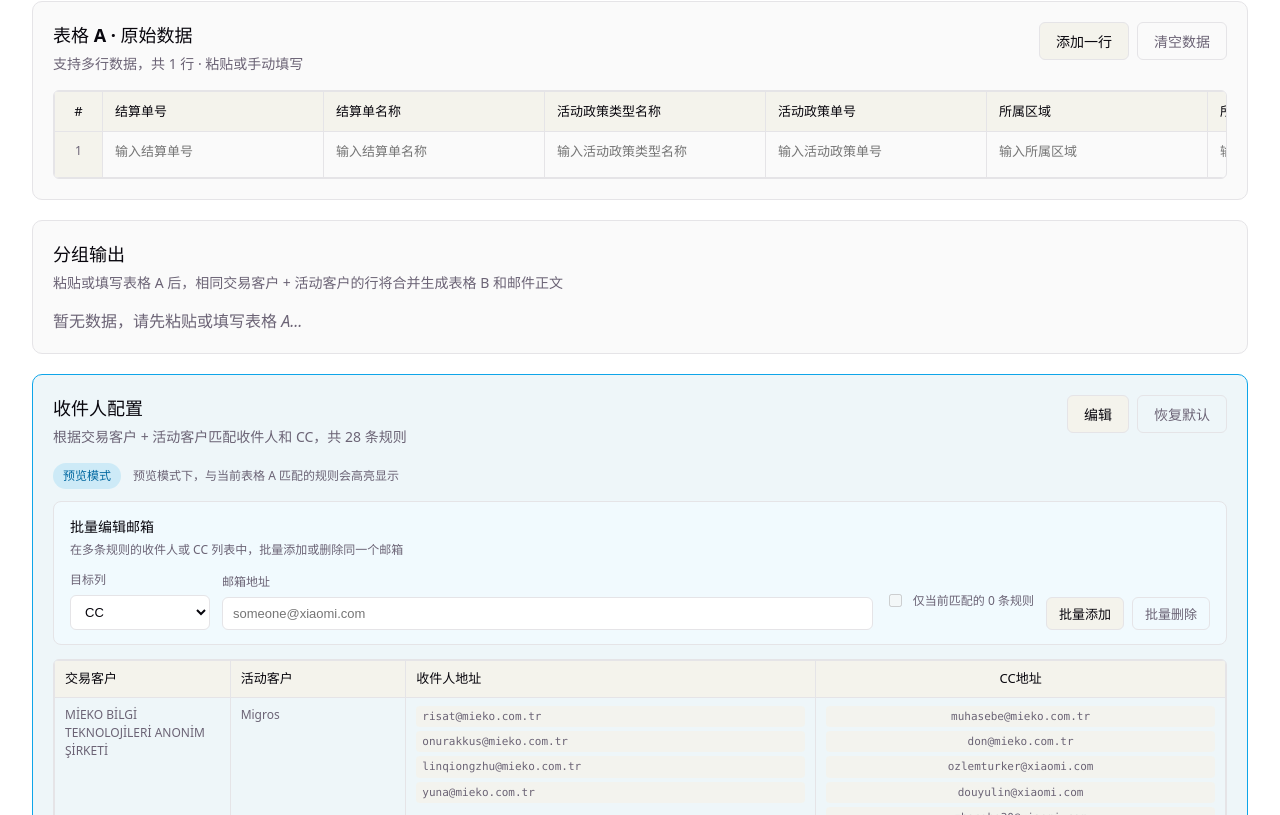
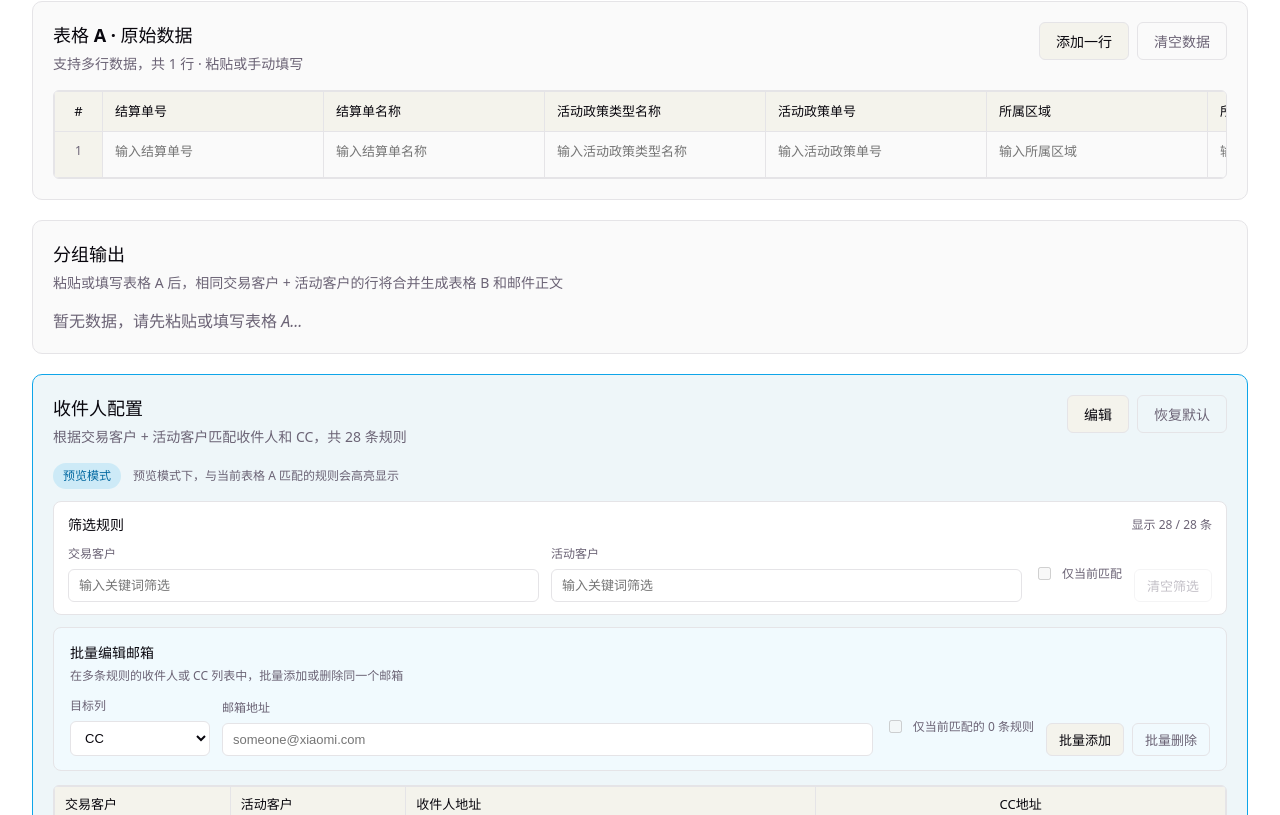
Before and after one commit to Bobo5957/turkey-cn-generator, a React (Vite) app: page / in a window 1280 px wide. Shown: the part 383-1198 px from the top of the page. Built offline with nearby package versions, Linux system fonts and the light colour scheme.

Commit message:
收件人配置增加交易客户和活动客户筛选

```diff
--- a/src/App.css
+++ b/src/App.css
@@ -716,6 +716,78 @@
   flex-wrap: wrap;
 }
 
+.contact-filter-panel {
+  margin-bottom: 12px;
+  padding: 12px 14px;
+  border: 1px solid var(--border);
+  border-radius: 8px;
+  background: var(--bg);
+}
+
+.contact-filter-header {
+  display: flex;
+  align-items: center;
+  justify-content: space-between;
+  gap: 12px;
+  margin-bottom: 10px;
+}
+
+.contact-filter-header h3 {
+  margin: 0;
+  font-size: 14px;
+  color: var(--text-h);
+}
+
+.contact-filter-count {
+  font-size: 12px;
+  color: var(--text-muted);
+}
+
+.contact-filter-form {
+  display: grid;
+  grid-template-columns: minmax(180px, 1fr) minmax(180px, 1fr) auto auto;
+  gap: 12px;
+  align-items: end;
+}
+
+.contact-filter-form label {
+  display: flex;
+  flex-direction: column;
+  gap: 6px;
+  font-size: 12px;
+  color: var(--text-muted);
+}
+
+.contact-filter-form input[type='text'] {
+  font-size: 13px;
+  padding: 8px 10px;
+  border: 1px solid var(--border);
+  border-radius: 6px;
+  background: var(--bg);
+  color: var(--text-h);
+}
+
+.contact-filter-checkbox {
+  flex-direction: row !important;
+  align-items: center;
+  gap: 8px !important;
+  align-self: center;
+  white-space: nowrap;
+  font-size: 12px !important;
+}
+
+.contact-filter-checkbox input {
+  width: auto;
+}
+
+.contact-filter-empty {
+  margin: 0;
+  padding: 24px 16px;
+  text-align: center;
+  color: var(--text-muted);
+  font-size: 13px;
+}
+
 .contact-batch-panel {
   margin-bottom: 14px;
   padding: 14px 16px;
@@ -951,6 +1023,10 @@
     grid-template-columns: 1fr;
   }
 
+  .contact-filter-form {
+    grid-template-columns: 1fr;
+  }
+
   .contact-batch-actions {
     width: 100%;
     justify-content: flex-end;
--- a/src/components/ContactConfig.tsx
+++ b/src/components/ContactConfig.tsx
@@ -1,4 +1,4 @@
-import { useEffect, useState } from 'react'
+import { useEffect, useMemo, useState } from 'react'
 import type { ContactMapping } from '../types'
 import {
   batchUpdateContactEmails,
@@ -50,6 +50,9 @@ export function ContactConfig({
   const [batchTarget, setBatchTarget] = useState<ContactBatchTarget>('CC地址')
   const [batchOnlyMatched, setBatchOnlyMatched] = useState(false)
   const [batchMessage, setBatchMessage] = useState('')
+  const [filterTrader, setFilterTrader] = useState('')
+  const [filterActivity, setFilterActivity] = useState('')
+  const [filterOnlyMatched, setFilterOnlyMatched] = useState(false)
 
   useEffect(() => {
     if (mode === 'preview') {
@@ -98,6 +101,41 @@ export function ContactConfig({
 
   const isEditing = mode === 'edit'
   const visibleContacts = isEditing ? draft : contacts
+
+  const filteredContacts = useMemo(() => {
+    const traderQuery = filterTrader.trim().toLowerCase()
+    const activityQuery = filterActivity.trim().toLowerCase()
+
+    return visibleContacts.filter((contact) => {
+      if (filterOnlyMatched && !matchedContactIds.has(contact.id)) {
+        return false
+      }
+      if (traderQuery && !contact.交易客户.toLowerCase().includes(traderQuery)) {
+        return false
+      }
+      if (activityQuery && !contact.活动客户.toLowerCase().includes(activityQuery)) {
+        return false
+      }
+      return true
+    })
+  }, [
+    visibleContacts,
+    filterTrader,
+    filterActivity,
+    filterOnlyMatched,
+    matchedContactIds,
+  ])
+
+  const hasActiveFilters =
+    filterTrader.trim() !== '' ||
+    filterActivity.trim() !== '' ||
+    filterOnlyMatched
+
+  const clearFilters = () => {
+    setFilterTrader('')
+    setFilterActivity('')
+    setFilterOnlyMatched(false)
+  }
 
   const applyBatchUpdate = (action: 'add' | 'remove') => {
     const source = isEditing ? draft : contacts
@@ -192,6 +230,52 @@ export function ContactConfig({
         )}
       </div>
 
+      <div className="contact-filter-panel">
+        <div className="contact-filter-header">
+          <h3>筛选规则</h3>
+          <span className="contact-filter-count">
+            显示 {filteredContacts.length} / {visibleContacts.length} 条
+          </span>
+        </div>
+        <div className="contact-filter-form">
+          <label>
+            交易客户
+            <input
+              type="text"
+              value={filterTrader}
+              onChange={(e) => setFilterTrader(e.target.value)}
+              placeholder="输入关键词筛选"
+            />
+          </label>
+          <label>
+            活动客户
+            <input
+              type="text"
+              value={filterActivity}
+              onChange={(e) => setFilterActivity(e.target.value)}
+              placeholder="输入关键词筛选"
+            />
+          </label>
+          <label className="contact-filter-checkbox">
+            <input
+              type="checkbox"
+              checked={filterOnlyMatched}
+              disabled={!isEditing && matchedContactIds.size === 0}
+              onChange={(e) => setFilterOnlyMatched(e.target.checked)}
+            />
+            仅当前匹配
+          </label>
+          <button
+            type="button"
+            className="btn btn-ghost btn-compact"
+            onClick={clearFilters}
+            disabled={!hasActiveFilters}
+          >
+            清空筛选
+          </button>
+        </div>
+      </div>
+
       <div className="contact-batch-panel">
         <div className="contact-batch-header">
           <h3>批量编辑邮箱</h3>
@@ -254,6 +338,9 @@ export function ContactConfig({
       </div>
 
       <div className="contacts-table-wrapper">
+        {filteredContacts.length === 0 ? (
+          <p className="contact-filter-empty">没有符合筛选条件的规则</p>
+        ) : (
         <table className="contacts-table">
           <thead>
             <tr>
@@ -265,7 +352,7 @@ export function ContactConfig({
             </tr>
           </thead>
           <tbody>
-            {visibleContacts.map((contact) => {
+            {filteredContacts.map((contact) => {
               const isMatched = !isEditing && matchedContactIds.has(contact.id)
 
               return (
@@ -346,6 +433,7 @@ export function ContactConfig({
             })}
           </tbody>
         </table>
+        )}
       </div>
     </section>
   )
```
